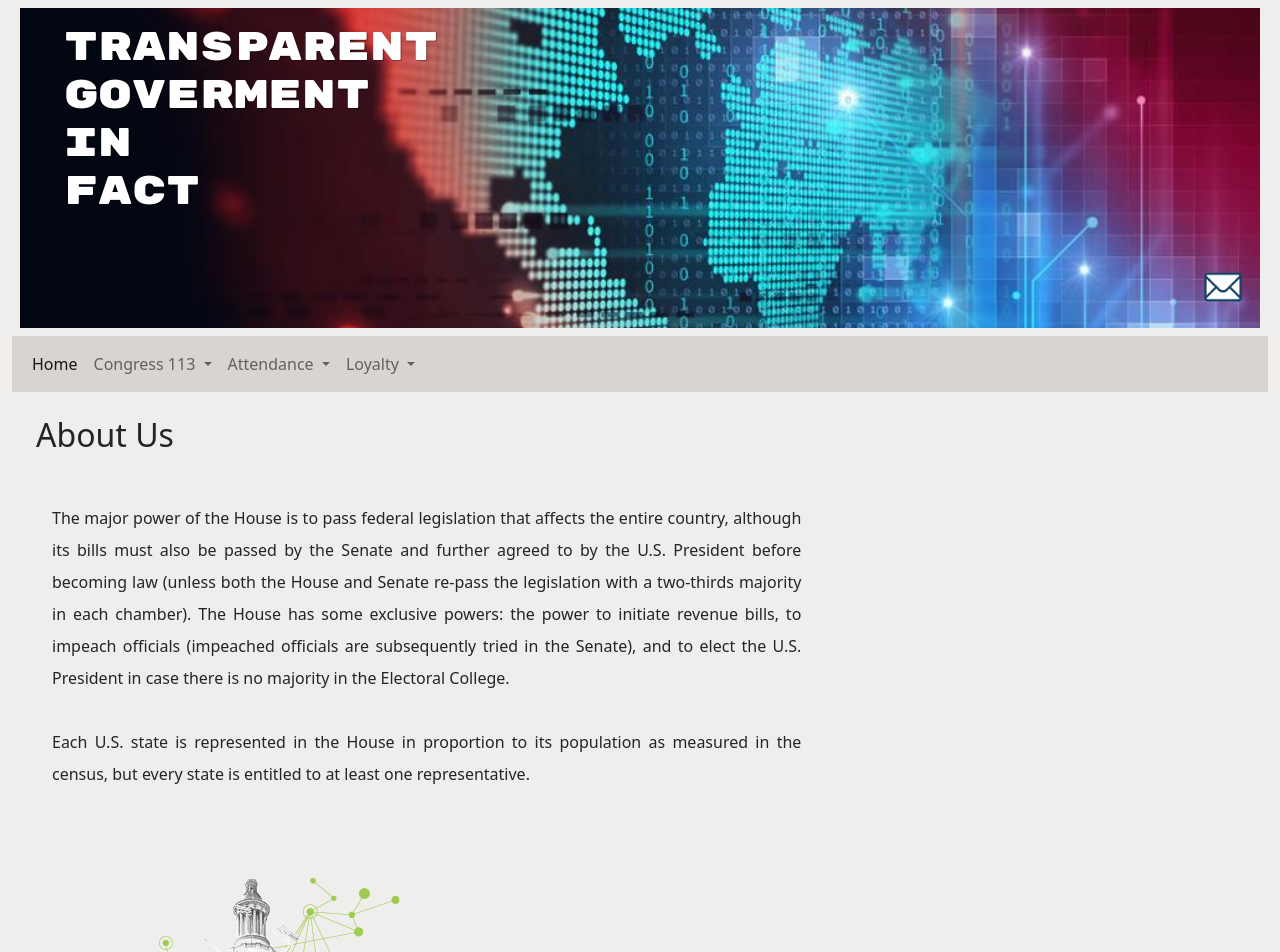
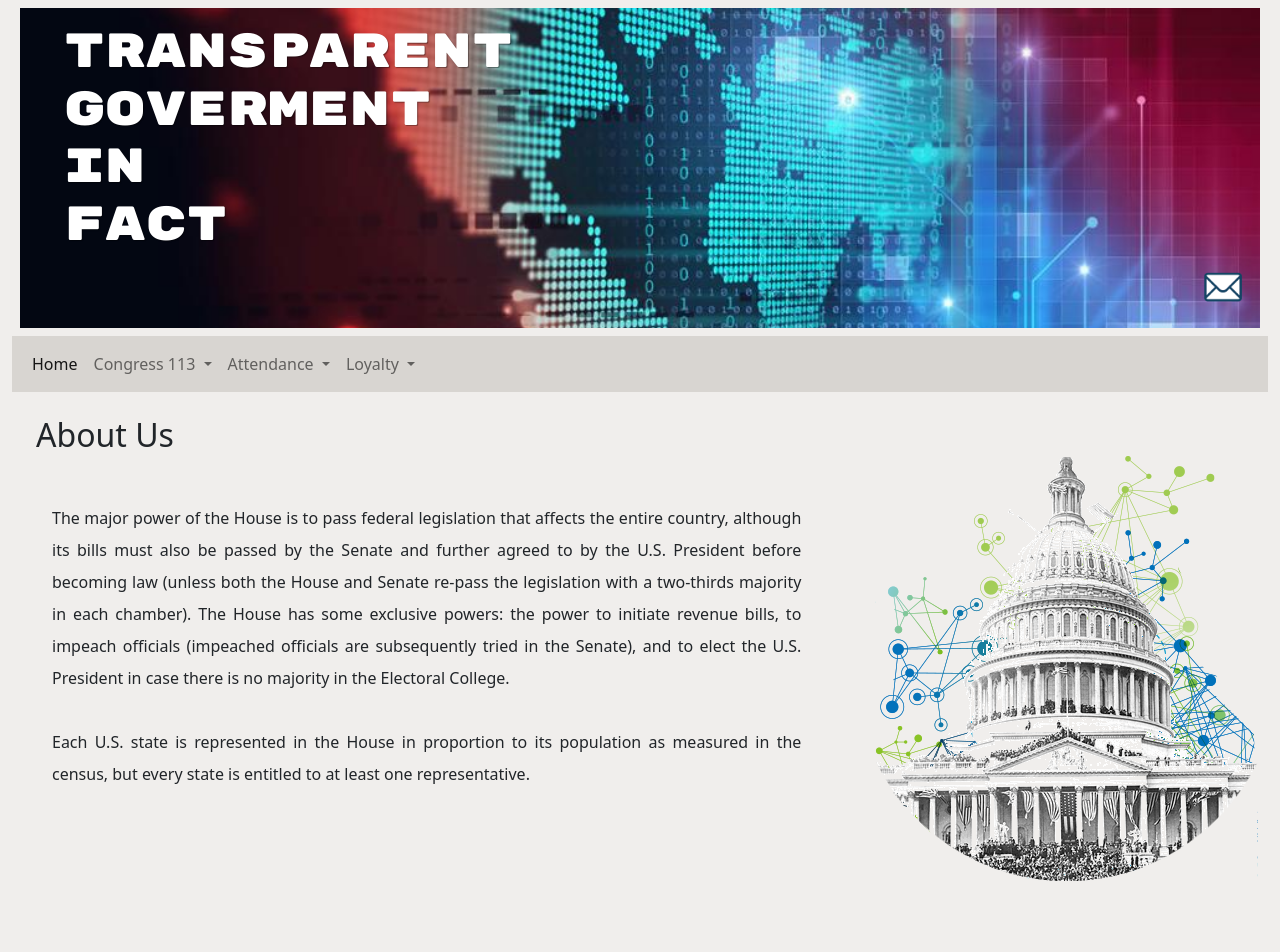
Before and after one commit to rodrigoparis/tgif.io, a plain HTML site: page index.html in a window 1280 px wide. Shown: the top 952 px of the page. Drawn offline with nearby package versions, Linux system fonts and the light colour scheme; a script that the page names is missing.

Commit message:
logo index centrado

```diff
--- a/styles/style.css
+++ b/styles/style.css
@@ -32,7 +32,7 @@ header{
 
 .img-fluid{
 max-height: 60vh!important;
-margin-left: 1rem!important;
+margin: 0 auto;
 }
 
 /* Loader Funcionalities */
@@ -60,7 +60,7 @@ h1{
     margin-left: 2rem;
     font-family: 'Rubik Mono One', sans-serif;
     color: rgb(255, 255, 255);
-    font-size: 2.5rem;
+    font-size: 6vh!important;
     text-shadow: rgba(0, 0, 0, 0.377) 1px 1px 1px
 }
 
@@ -117,8 +117,9 @@ cursor: pointer;
 #data-div{
     height: 60vh;
     width: auto!important;
+    margin: 0 auto;
     margin-top: 4rem;
-    margin-left: 2rem;
+
 }
 
 
```
